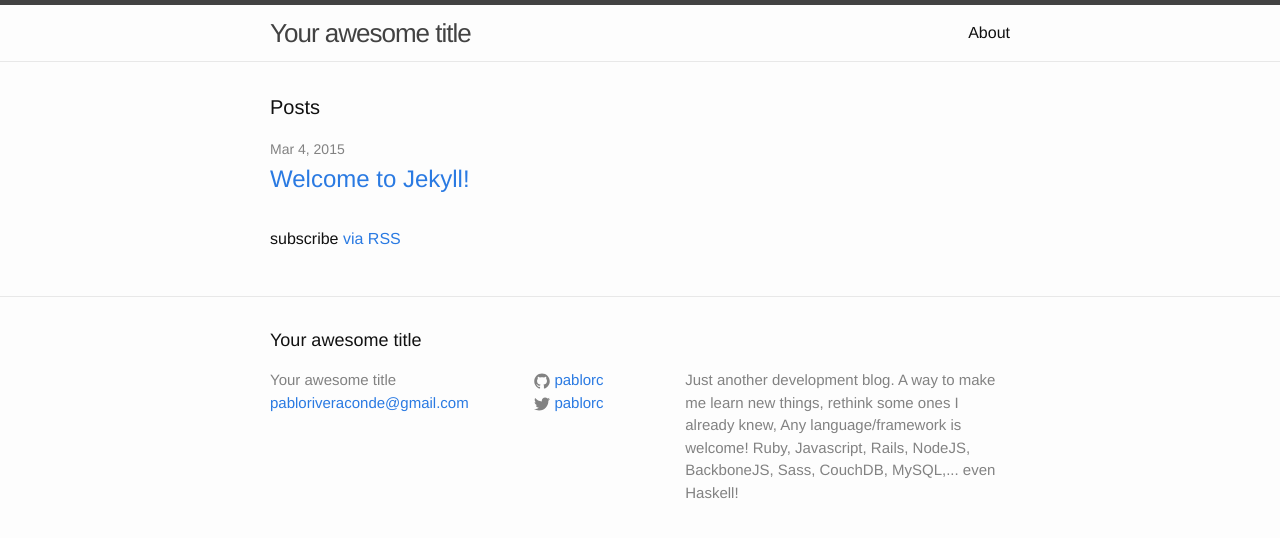
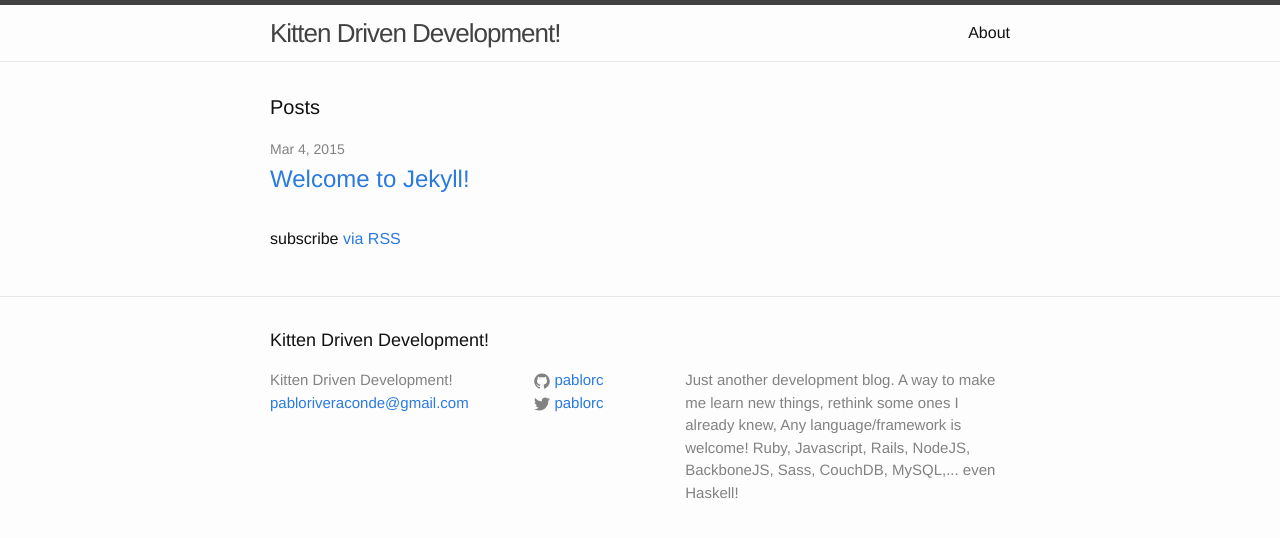
Before and after one commit to pablorc/blag, a Jekyll site: the page built from index.html, in a window 1280 px wide. Shown: the top 538 px of the page. Built offline with Jekyll 4.4.1, drawn with Linux system fonts in a browser that asks for light colours.

Commit message:
Temporal name

```diff
--- a/_config.yml
+++ b/_config.yml
@@ -1,5 +1,5 @@
 # Site settings
-title: Your awesome title
+title: Kitten Driven Development!
 email: pabloriveraconde@gmail.com
 description: > # this means to ignore newlines until "baseurl:"
   Just another development blog.
```
